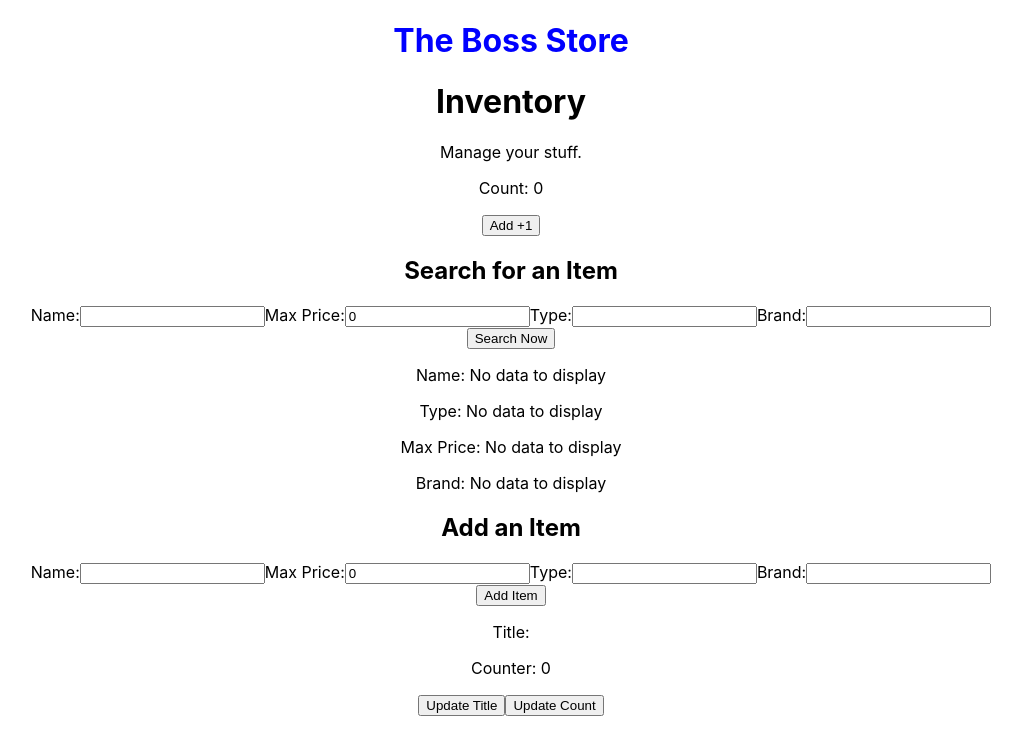
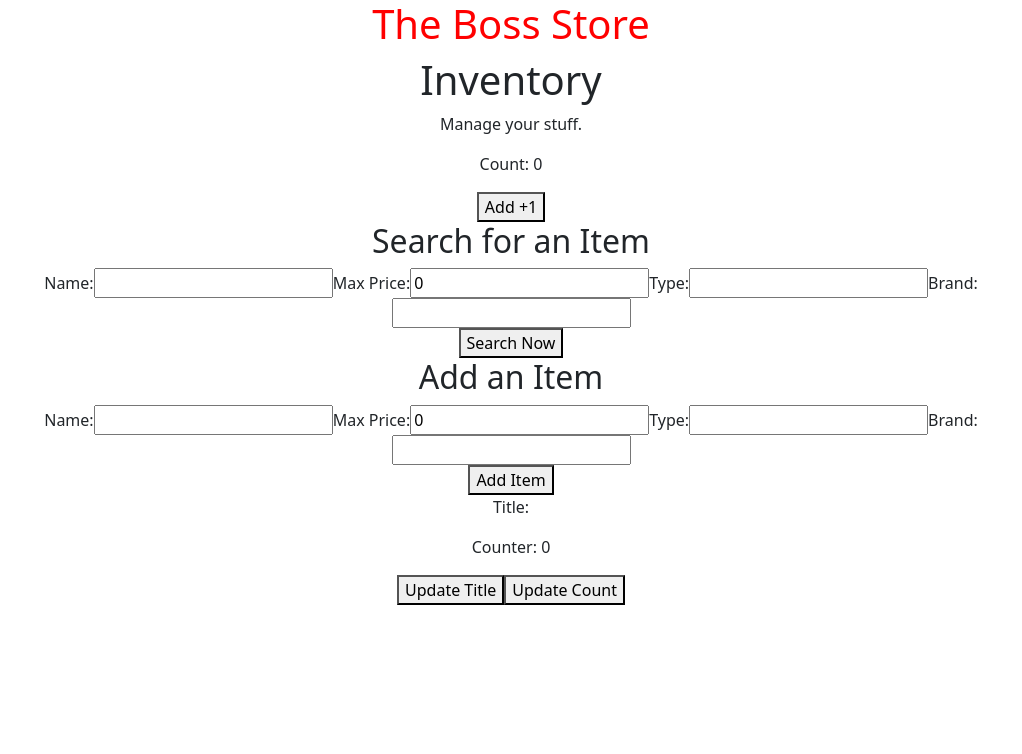
Before and after one commit to CodeWarrior-debug/techwtim-react, a React (Create React App) app: page / in a window 1280 px wide. Shown: the top 754 px of the page, without its empty margins (129-1151 px from the left). Built offline with nearby package versions, Linux system fonts and the light colour scheme.

Commit message:
mid video 8

```diff
--- a/package.json
+++ b/package.json
@@ -6,7 +6,9 @@
     "@testing-library/jest-dom": "^5.14.1",
     "@testing-library/react": "^11.2.7",
     "@testing-library/user-event": "^12.8.3",
+    "bootstrap": "^5.1.1",
     "react": "^17.0.2",
+    "react-bootstrap": "^1.6.1",
     "react-dom": "^17.0.2",
     "react-scripts": "4.0.3",
     "styled-components": "^5.3.1",
--- a/src/App.js
+++ b/src/App.js
@@ -7,9 +7,9 @@ import { useState } from "react";
 import styled from 'styled-components';
 
 const Title = styled.h1`
-color: blue;
+color: ${(props) => (props.color ? props.color : "blue")};
 text-align: center;
-`
+`;
 
 function App() {
   const [data, setData] = useState({ items: []});
@@ -26,16 +26,18 @@ function App() {
     }
 
   return (
-    <div>
-    <Title>The Boss Store</Title>
+    <div className='container'>
+    {/* <div className = 'row'> */}
+    <Title color='red' >The Boss Store</Title>
+    {/* </div> */}
     <div className='App'>
       <Info title="Inventory" />
       <SearchBar callback={updateFilters}/>
 
-      <p>Name: {"name" in data ? data["name"] : "No data to display"} </p>
+      {/* <p>Name: {"name" in data ? data["name"] : "No data to display"} </p>
       <p>Type: {"type" in data ? data["type"] : "No data to display"} </p>
       <p>Max Price: {"price" in data ? data["price"] : "No data to display"} </p>
-      <p>Brand: {"brand" in data ? data["brand"] : "No data to display"}</p>
+      <p>Brand: {"brand" in data ? data["brand"] : "No data to display"}</p> */}
 
       <AddItem addItem={addItemToData}/>
       <ItemsDisplay items={data["items"]}/>
--- a/src/components/ItemsDisplay/index.js
+++ b/src/components/ItemsDisplay/index.js
@@ -3,13 +3,14 @@ function ItemsDisplay(props) {
     <div>
       {props.items.map((item) => {
         return (
-          <div>
+          <div className="container">
+            <div classname='row'>
             <p>ID: {item.id}</p>
             <p>Name: {item.name}</p>
             <p>Price: {item.price}</p>
             <p>Type: {item.type}</p>
             <p>Brand: {item.brand}</p>
-
+            </div>
           </div>
 
         )
--- a/src/index.js
+++ b/src/index.js
@@ -3,6 +3,7 @@ import ReactDOM from 'react-dom';
 import './index.css';
 import App from './App';
 import reportWebVitals from './reportWebVitals';
+import 'bootstrap/dist/css/bootstrap.min.css'
 
 ReactDOM.render(
   <React.StrictMode>
```
Also changed, not shown: 1 other file (tests, documents, lock files or other folders).
